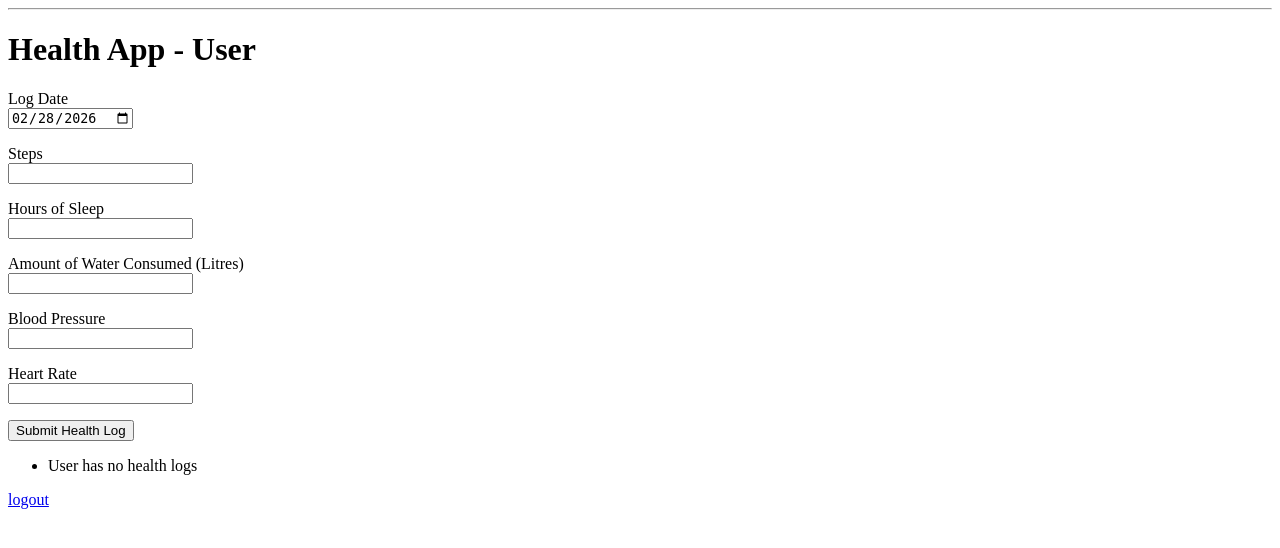
After one commit to mxh1247/bus-34-coursework, a Flask app: template python project/app/templates/user.html in a window 1280 px wide. The commit adds this page. Shown: the top 548 px of the page. Run offline with Flask 3, Linux system fonts and the light colour scheme; the template is opened without the code that fills it: values that come from a table or form of the project are taken from there, others are empty.

Commit message:
health form and basic login

```diff
--- a/python project/app/forms.py
+++ b/python project/app/forms.py
@@ -0,0 +1,23 @@
+from flask_wtf import FlaskForm
+from wtforms import StringField, SubmitField
+from wtforms.fields.choices import SelectField
+from wtforms.fields.numeric import IntegerField, FloatField
+from wtforms.fields.datetime import DateField
+
+from wtforms.validators import DataRequired
+
+from datetime import date
+
+
+class UserHealthForm(FlaskForm):
+    log_date = DateField(
+        "Log Date",
+        format="%Y-%m-%d",
+        default=date.today
+    )
+    steps = IntegerField("Steps", validators=[DataRequired()])
+    sleep = IntegerField("Hours of Sleep", validators=[DataRequired()])
+    water = FloatField("Amount of Water Consumed (Litres)", validators=[DataRequired()])
+    blood = FloatField("Blood Pressure", validators=[DataRequired()])
+    heart = IntegerField("Heart Rate", validators=[DataRequired()])
+    submit = SubmitField("Submit Health Log")
--- a/python project/app/routes.py
+++ b/python project/app/routes.py
@@ -1,7 +1,105 @@
-from flask import render_template, redirect, url_for, flash, request
-from app import app
-from app import db
+from flask import render_template, redirect, url_for, flash, request, session
+from app import app, db
+from app.forms import UserHealthForm
+from app.models import User, UserHealthLog
+from sqlalchemy.exc import IntegrityError
+
 
 @app.route("/", methods=["GET", "POST"])
 def index():
+    if request.method == "POST":
+        username = request.form.get("username", "").strip()
+
+        if not username:
+            flash("Enter username")
+            return render_template("index.html")
+
+        if username.lower() == "admin":
+            flash("Admin login")
+            return redirect(url_for("admin"))
+
+        existing_user = User.query.filter_by(username=username).first()
+
+        if existing_user:
+            current_user = existing_user
+        else:
+            current_user = User(username=username)
+            db.session.add(current_user)
+            db.session.commit()
+
+        session["user_id"] = current_user.id
+        flash(f"Logged in as {current_user.username}")
+        return redirect(url_for("user"))
+
     return render_template("index.html")
+
+@app.route("/user", methods=["GET", "POST"])
+def user():
+    user_id = session.get("user_id")
+
+    if not user_id:
+        flash("Please enter a username first")
+        return redirect(url_for("index"))
+
+    current_user = db.session.get(User, user_id)
+
+    if current_user is None:
+        session.pop("user_id", None)
+        flash("User not found")
+        return redirect(url_for("index"))
+
+    form = UserHealthForm()
+
+    if form.validate_on_submit():
+        event = UserHealthLog(
+            user_id=current_user.id,
+            log_date=form.log_date.data,
+            steps=form.steps.data,
+            sleep=form.sleep.data,
+            blood=form.blood.data,
+            heart=form.heart.data,
+        )
+
+        try:
+            db.session.add(event)
+            db.session.commit()
+            flash("Log successfully added")
+            return redirect(url_for("user"))
+        except IntegrityError:
+            db.session.rollback()
+            flash("Log already exists for this date")
+
+    user_health_logs = (
+        UserHealthLog.query
+        .filter_by(user_id=current_user.id)
+        .order_by(UserHealthLog.log_date.desc())
+        .all()
+    )
+
+    return render_template(
+        "user.html",
+        form=form,
+        logs=user_health_logs,
+        username=current_user.username,
+    )
+
+@app.route("/admin", methods=["GET", "POST"])
+def admin():
+    users = User.query.order_by(User.username.asc()).all()
+    #logs = UserHealthLog.query.order_by(UserHealthLog.log_date.desc()).all()
+
+    return render_template("admin.html", users=users)#, logs=logs)
+
+@app.route("/delete_user/<int:user_id>")
+def delete_user(user_id):
+    user_to_delete = User.query.get_or_404(user_id)
+    db.session.delete(user_to_delete)
+    db.session.commit()
+    flash("User deleted")
+    return redirect(url_for("admin"))
+
+@app.route("/logout")
+def logout():
+    session.pop("user_id", None)
+    flash("Logged out")
+    return redirect(url_for("index"))
--- /dev/null
+++ b/python project/app/templates/user.html
@@ -0,0 +1,54 @@
+{% extends "base.html" %}
+
+{% block content %}
+
+    <h1>Health App - User</h1>
+
+     <form action='' method="post" novalidate>
+         {{ form.hidden_tag() }}
+        <p>
+            {{ form.log_date.label }}<br>
+            {{ form.log_date }}<br>
+        </p>
+        <p>
+            {{ form.steps.label }}<br>
+            {{ form.steps }}<br>
+        </p>
+        <p>
+            {{ form.sleep.label }}<br>
+            {{ form.sleep }}<br>
+        </p>
+        <p>
+            {{ form.water.label }}<br>
+            {{ form.water }}<br>
+        </p>
+        <p>
+            {{ form.blood.label }}<br>
+            {{ form.blood }}<br>
+        </p>
+        <p>
+            {{ form.heart.label }}<br>
+            {{ form.heart }}<br>
+        </p>
+
+        <p>{{ form.submit() }}</p>
+    </form>
+
+    <ul>
+        {% for log in logs %}
+        <li>
+            {{ log.log_date }}
+            {{ log.steps }}
+            {{ log.sleep }}
+            {{ log.water }}
+            {{ log.blood }}
+            {{ log.heart }}
+        </li>
+            {% else %}
+                <li>User has no health logs</li>
+        {% endfor %}
+    </ul>
+
+    <a href="{{ url_for('logout') }}">logout</a>
+
+{% endblock %}
--- a/python project/requirements.txt
+++ b/python project/requirements.txt
@@ -2,3 +2,4 @@ Flask
 Flask-SQLAlchemy
 Flask-WTF
 WTForms
+sqlalchemy
```
Also changed, not shown: python project/app/models.py (+29 -0 lines), python project/app/templates/admin.html (added, +20 -0 lines), python project/app/templates/index.html (+6 -1 lines), python project/app.db (added).
